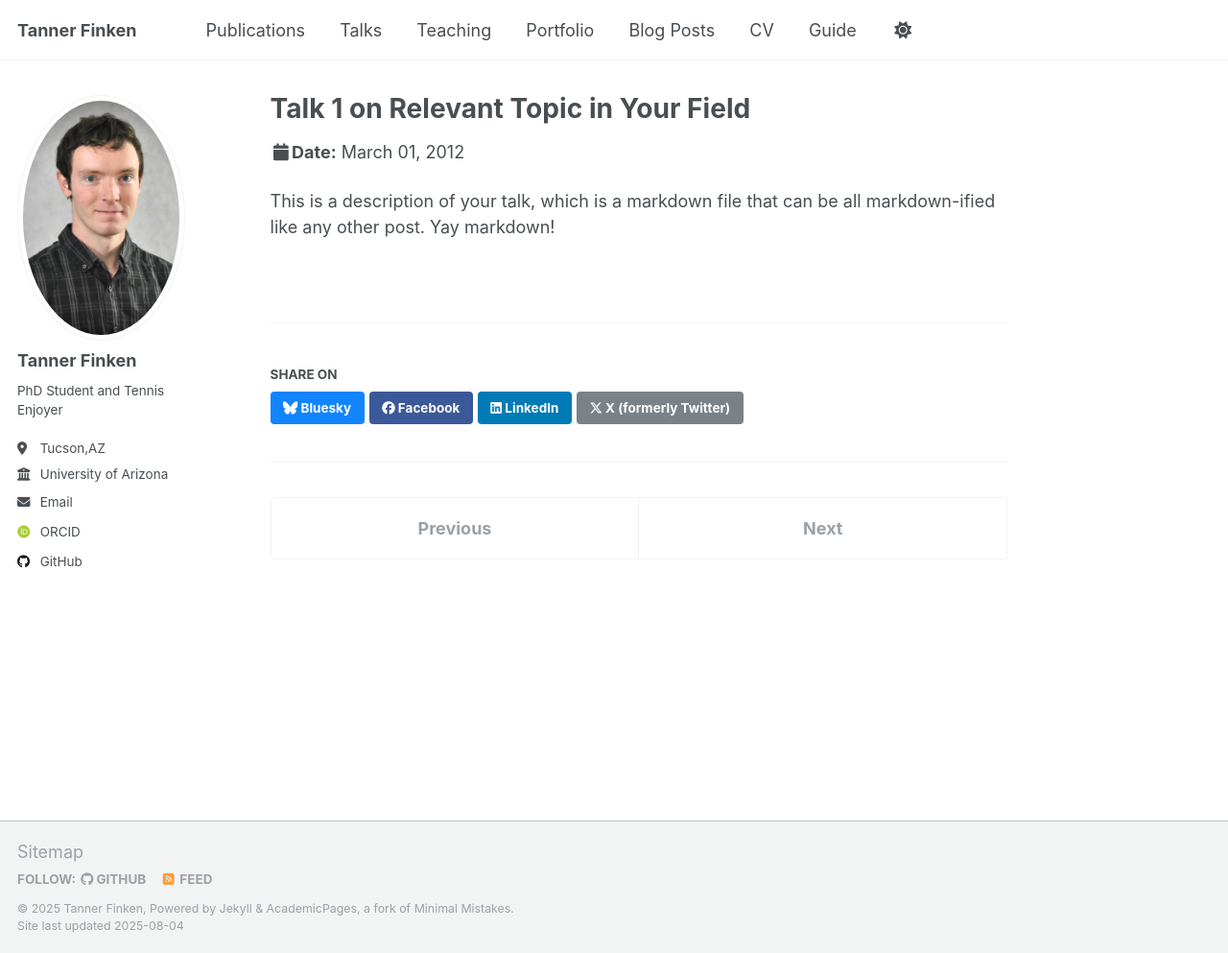
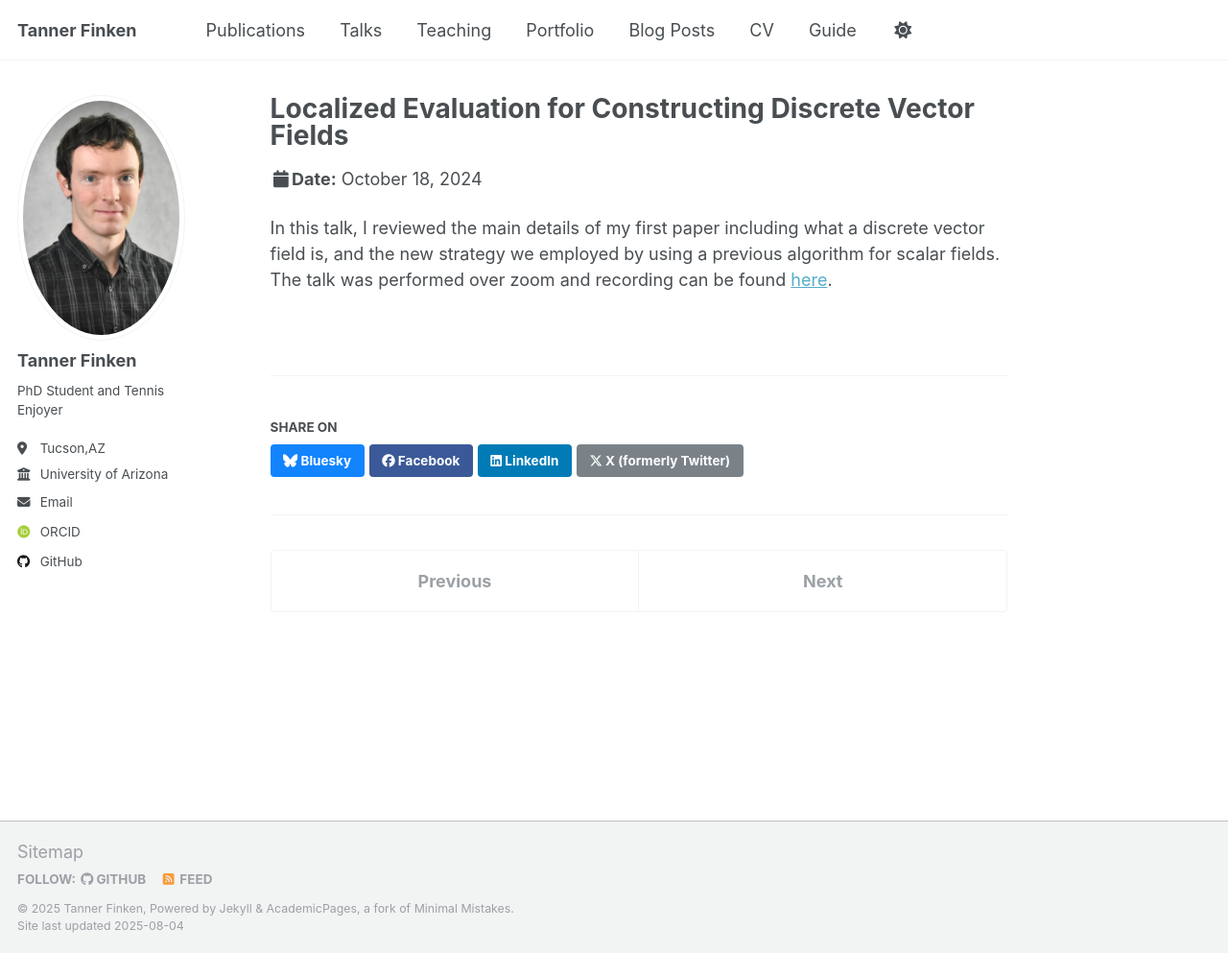
Before and after one commit to finkentA/finkentA.github.io, a Jekyll site: the page built from _talks/2012-03-01-talk-1.md, in a window 1280 px wide and 993 px high. Shown: the whole window at 96% size. Built offline with Jekyll 4.4.1, drawn with Linux system fonts in a browser that asks for light colours; some web fonts are replaced.

Commit message:
Update 2012-03-01-talk-1.md

```diff
--- a/_talks/2012-03-01-talk-1.md
+++ b/_talks/2012-03-01-talk-1.md
@@ -1,11 +1,11 @@
 ---
-title: "Talk 1 on Relevant Topic in Your Field"
+title: "Localized Evaluation for Constructing Discrete Vector Fields"
 collection: talks
 type: "Talk"
-permalink: /talks/2012-03-01-talk-1
+permalink: /talks/2024-10-18-talk-1
 venue: "UC San Francisco, Department of Testing"
-date: 2012-03-01
-location: "San Francisco, CA, USA"
+date: 2024-10-18
+location: "(Virtual)Tampa, FL, USA"
 ---
 
-This is a description of your talk, which is a markdown file that can be all markdown-ified like any other post. Yay markdown!
+In this talk, I reviewed the main details of my first paper including what a discrete vector field is, and the new strategy we employed by using a previous algorithm for scalar fields. The talk was performed over zoom and recording can be found [here](https://youtu.be/j1W-7oN5gGk).
```
